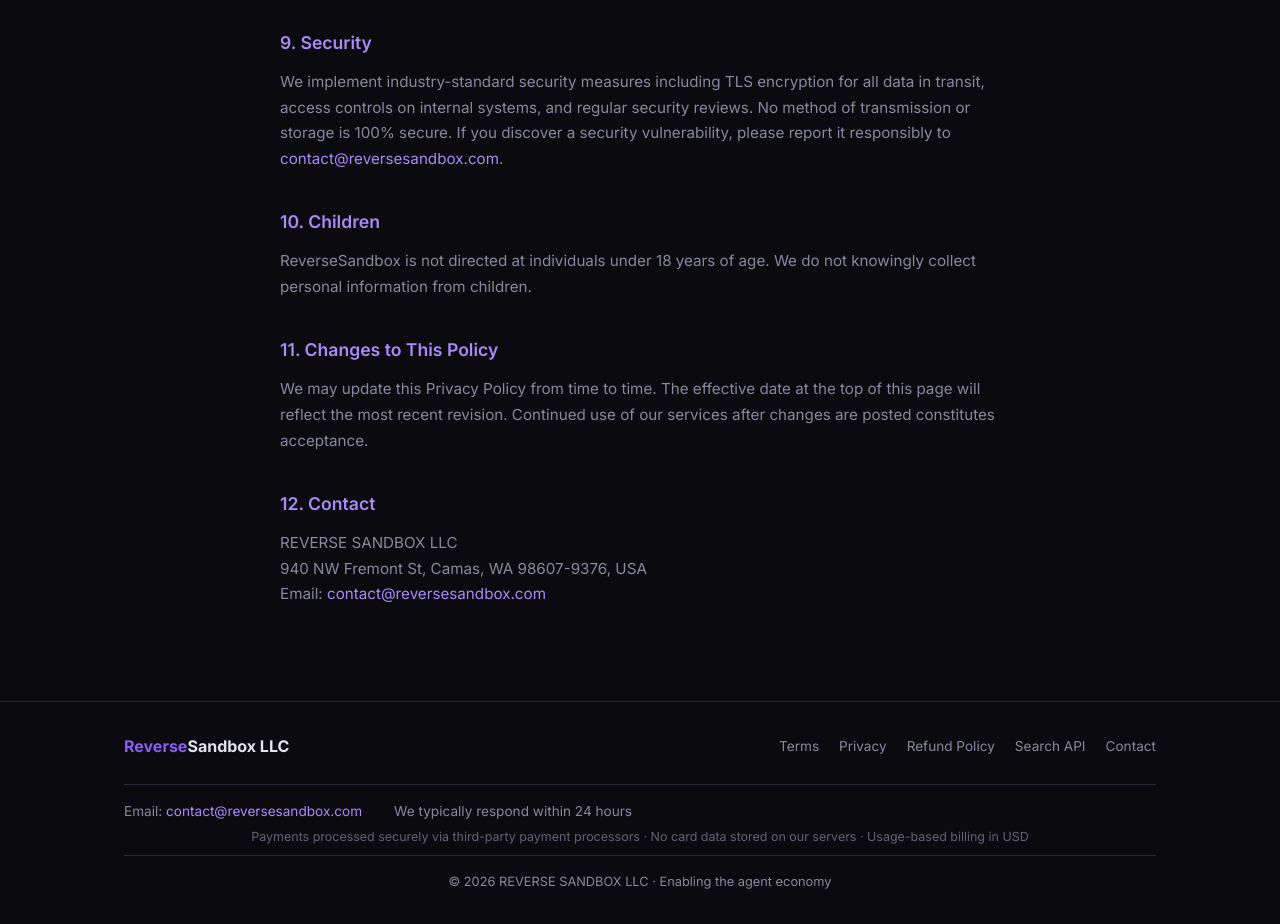
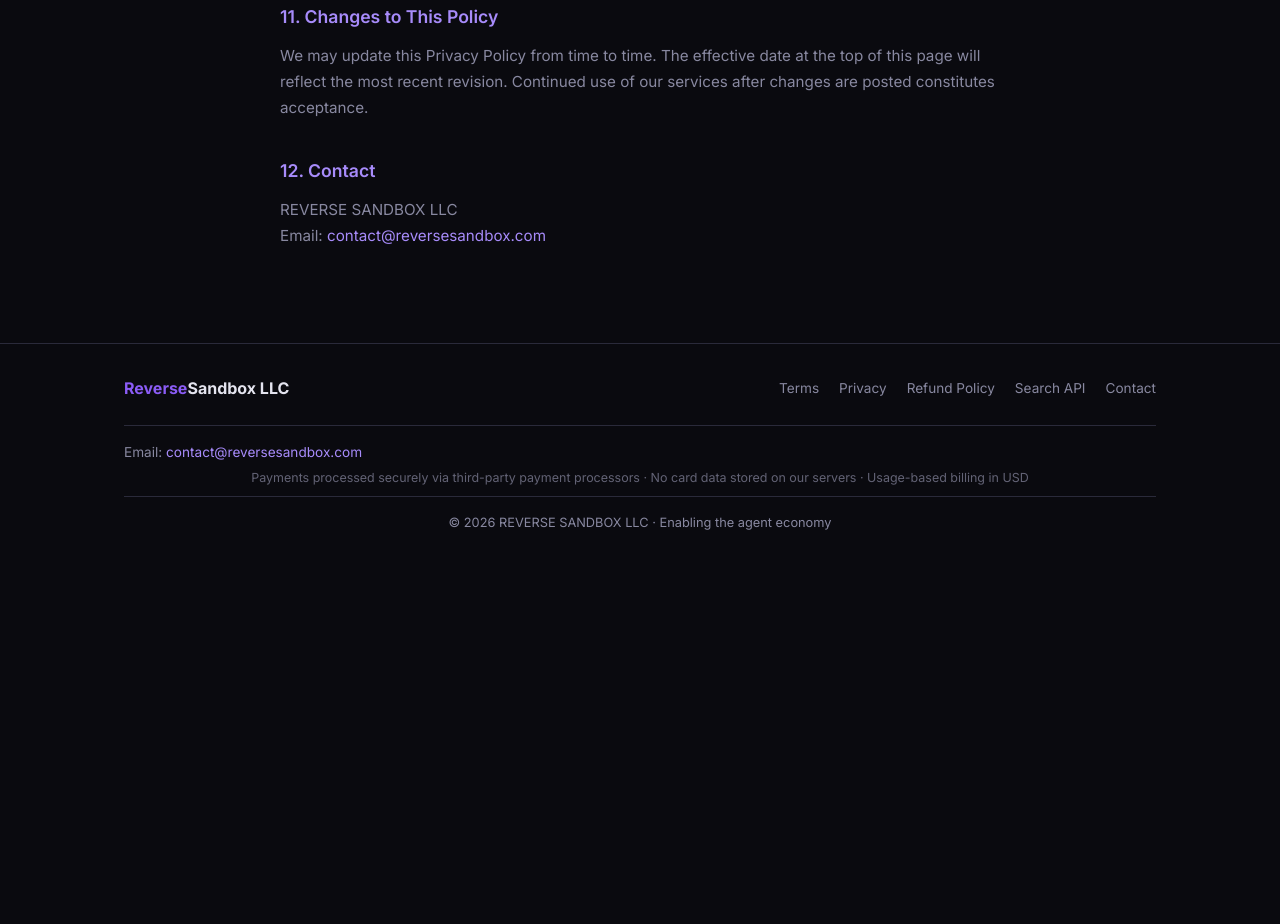
Before and after one commit to kodos-vibe/reversesandbox-landing, a plain HTML site: page privacy.html in a window 1280 px wide. Shown: the part 2493-3417 px from the top of the page. After the commit the page ends 3058 px from the top, so only its background shows below. Drawn offline with Linux system fonts and the light colour scheme.

Commit message:
cleanup: remove address, response time, cookie note, children section from pages

```diff
--- a/privacy.html
+++ b/privacy.html
@@ -118,7 +118,6 @@ footer{border-top:1px solid var(--border);padding:32px 0}
     <p>Payment transactions are processed by third-party payment processors. We receive confirmation of successful payment and usage logs (amount, timestamp, endpoint) but do not store full payment instrument details. We do not link payment records to real-world identities beyond what is necessary for billing verification.</p>
 
     <h2>7. Cookies and Tracking</h2>
-    <p>Our informational website (reversesandbox.com) uses minimal session cookies for basic functionality. We do not use tracking pixels, advertising cookies, or third-party analytics scripts. The API gateway (search.reversesandbox.com) is a programmatic interface and does not set cookies.</p>
 
     <h2>8. Your Rights (GDPR / CCPA)</h2>
     <p>If you are in the European Economic Area or California, you may have rights including:</p>
@@ -131,17 +130,13 @@ footer{border-top:1px solid var(--border);padding:32px 0}
     <p>To exercise any of these rights, email <a href="mailto:contact@reversesandbox.com">contact@reversesandbox.com</a>. We will respond within 30 days. Note that because API consumers are not required to create accounts, we may not be able to identify data associated with a particular individual without additional information you provide.</p>
 
     <h2>9. Security</h2>
-    <p>We implement industry-standard security measures including TLS encryption for all data in transit, access controls on internal systems, and regular security reviews. No method of transmission or storage is 100% secure. If you discover a security vulnerability, please report it responsibly to <a href="mailto:contact@reversesandbox.com">contact@reversesandbox.com</a>.</p>
 
-    <h2>10. Children</h2>
-    <p>ReverseSandbox is not directed at individuals under 18 years of age. We do not knowingly collect personal information from children.</p>
 
     <h2>11. Changes to This Policy</h2>
     <p>We may update this Privacy Policy from time to time. The effective date at the top of this page will reflect the most recent revision. Continued use of our services after changes are posted constitutes acceptance.</p>
 
     <h2>12. Contact</h2>
     <p>REVERSE SANDBOX LLC<br>
-    940 NW Fremont St, Camas, WA 98607-9376, USA<br>
     Email: <a href="mailto:contact@reversesandbox.com">contact@reversesandbox.com</a></p>
   </div>
 </div>
@@ -159,7 +154,6 @@ footer{border-top:1px solid var(--border);padding:32px 0}
       </div>
       <div class="footer-contact">
         <span class="footer-contact-item">Email: <a href="mailto:contact@reversesandbox.com">contact@reversesandbox.com</a></span>
-        <span class="footer-contact-item">We typically respond within 24 hours</span>
       </div>
     </div>
     <div class="footer-security">Payments processed securely via third-party payment processors · No card data stored on our servers · Usage-based billing in USD</div>
```
Also changed, not shown: index.html (+0 -2 lines), refund.html (+0 -3 lines), terms.html (+0 -2 lines).
